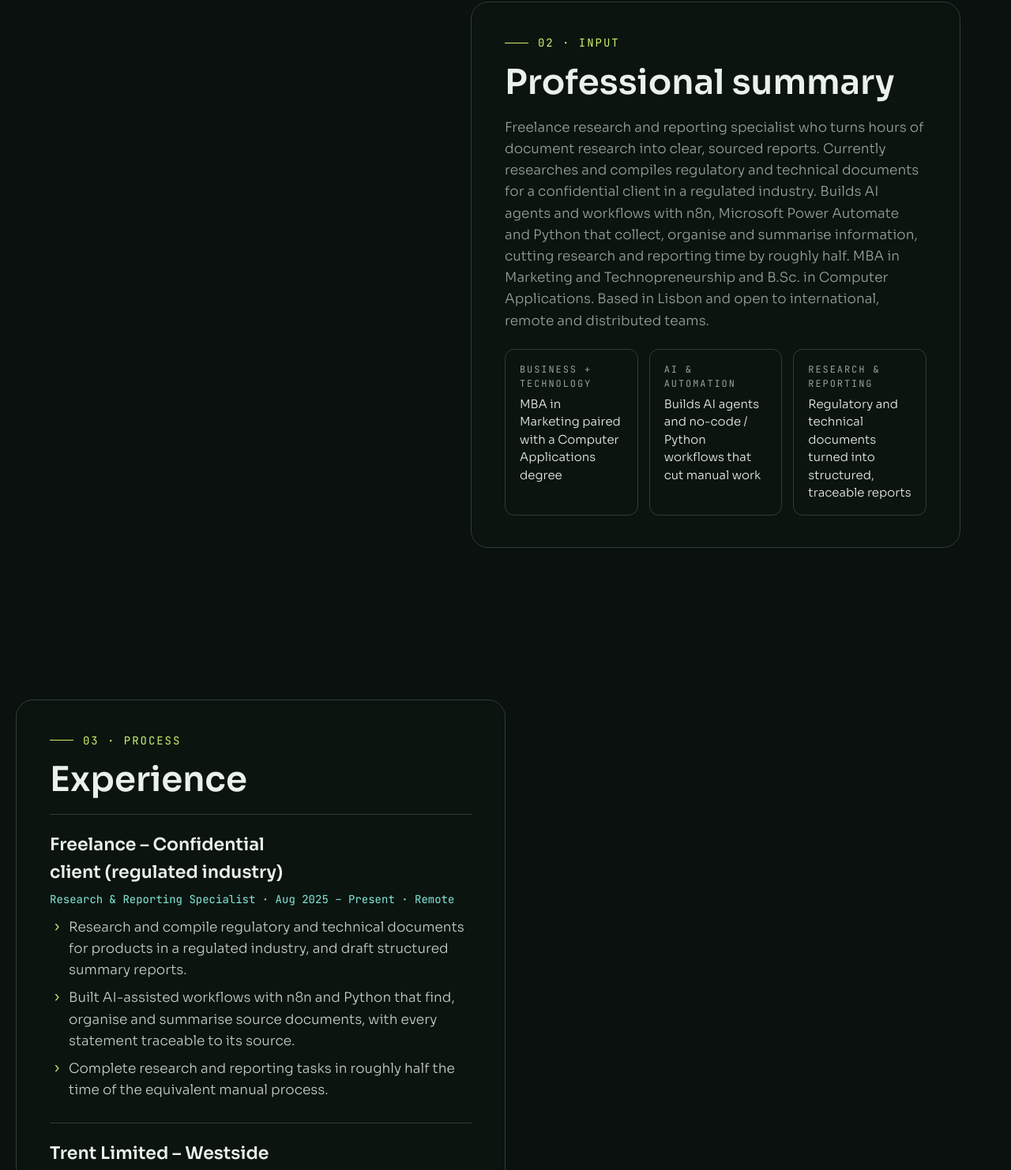
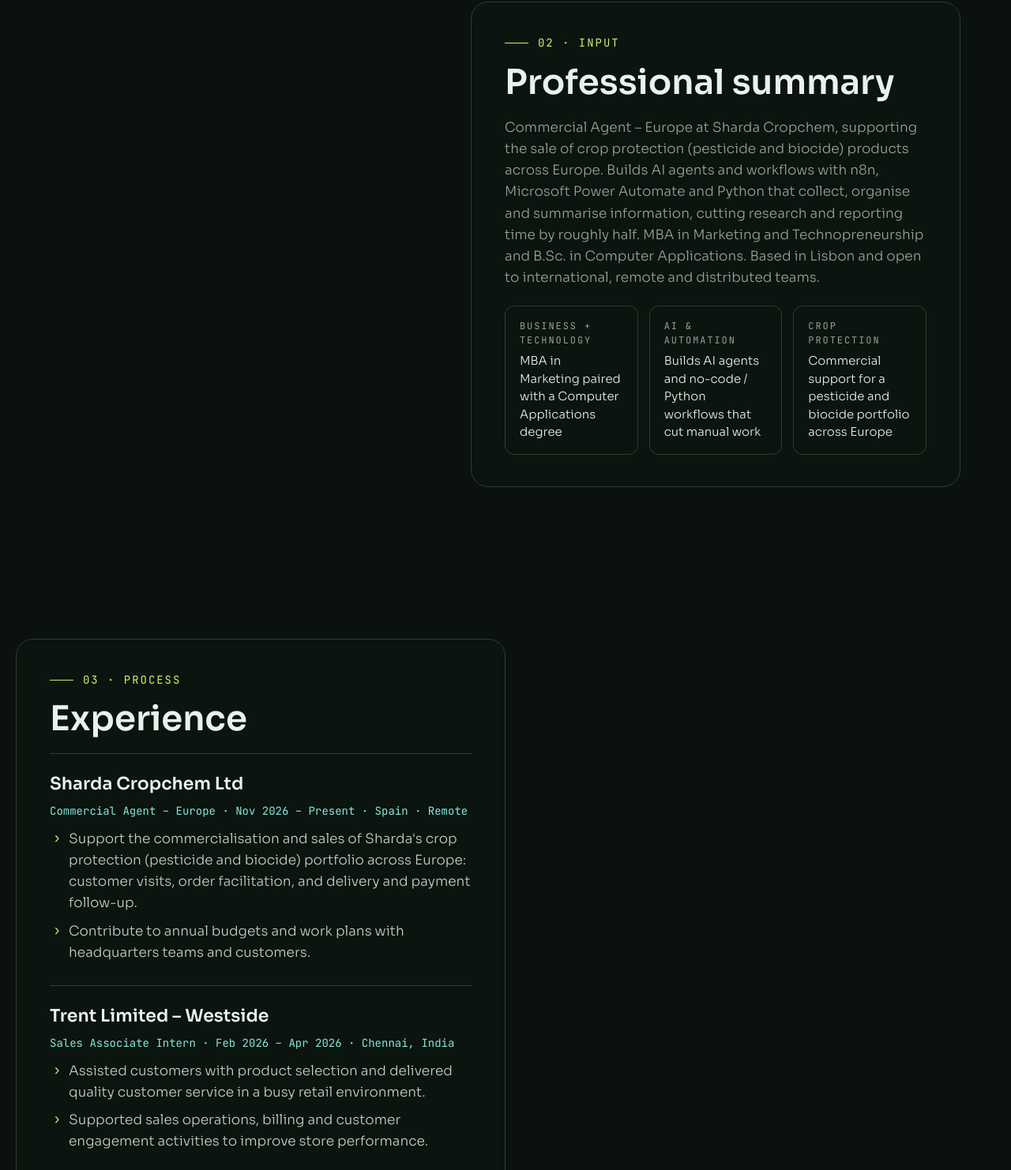
Before and after one commit to pulagam-g/pulagam-g.github.io, a plain HTML site: page index.html in a window 1280 px wide. Shown: the part 965-2447 px from the top of the page at 79% size. Drawn offline with Linux system fonts and the light colour scheme; animation ran at ten frames a second.

Commit message:
Update index.html for new role as Commercial Agent
Updated the title and meta description to reflect the new role as a Commercial Agent for crop protection products. Revised professional summary and experience details to align with the new position.

```diff
--- a/index.html
+++ b/index.html
@@ -1,7 +1,7 @@
 <!doctype html>
 <html lang="en"><head><meta charset="utf-8"><meta name="viewport" content="width=device-width, initial-scale=1, viewport-fit=cover">
-<title>Geethanjali Pulagam – Research &amp; Reporting Specialist | AI Workflow Automation</title>
-<meta name="description" content="Geethanjali Pulagam – research and reporting specialist building AI workflows with n8n, Microsoft Power Automate and Python that turn regulatory and technical documents into clear, sourced reports.">
+<title>Geethanjali Pulagam – Commercial Agent, Crop Protection | AI Workflow Automation</title>
+<meta name="description" content="Geethanjali Pulagam – Commercial Agent for crop protection products in Europe at Sharda Cropchem, building AI workflows with n8n, Microsoft Power Automate and Python. MBA in Marketing and Technopreneurship.">
 <link rel="preconnect" href="https://fonts.googleapis.com">
 <link rel="stylesheet" href="https://fonts.googleapis.com/css2?family=Sora:wght@300;400;600;700&family=JetBrains+Mono:wght@400;500;700&display=swap">
 <style>
@@ -143,7 +143,7 @@ strong{color:var(--fg);font-weight:600}
     <div class="inner"><div class="card">
       <div class="eyebrow">01 · Trigger</div>
       <h1>Geethanjali <span>Pulagam</span></h1>
-      <div class="role">Research &amp; Reporting Specialist · AI Workflow Automation (n8n, Power Automate, Python) · Regulatory Documents · MBA</div>
+      <div class="role">Commercial Agent – Europe, Crop Protection · AI Workflow Automation (n8n, Power Automate, Python) · MBA</div>
       <p class="lead">Lisbon, Portugal · Nationality: Indian</p>
       <div class="actions">
         <a class="btn primary" href="#input">▶ Run the workflow</a>
@@ -158,11 +158,11 @@ strong{color:var(--fg);font-weight:600}
     <div class="inner"><div class="card">
       <div class="eyebrow">02 · Input</div>
       <h2>Professional summary</h2>
-      <p class="muted">Freelance research and reporting specialist who turns hours of document research into clear, sourced reports. Currently researches and compiles regulatory and technical documents for a confidential client in a regulated industry. Builds AI agents and workflows with n8n, Microsoft Power Automate and Python that collect, organise and summarise information, cutting research and reporting time by roughly half. MBA in Marketing and Technopreneurship and B.Sc. in Computer Applications. Based in Lisbon and open to international, remote and distributed teams.</p>
+      <p class="muted">Commercial Agent – Europe at Sharda Cropchem, supporting the sale of crop protection (pesticide and biocide) products across Europe. Builds AI agents and workflows with n8n, Microsoft Power Automate and Python that collect, organise and summarise information, cutting research and reporting time by roughly half. MBA in Marketing and Technopreneurship and B.Sc. in Computer Applications. Based in Lisbon and open to international, remote and distributed teams.</p>
       <div class="tiles three">
         <div class="tile"><small>Business + Technology</small>MBA in Marketing paired with a Computer Applications degree</div>
         <div class="tile"><small>AI &amp; Automation</small>Builds AI agents and no-code / Python workflows that cut manual work</div>
-        <div class="tile"><small>Research &amp; Reporting</small>Regulatory and technical documents turned into structured, traceable reports</div>
+        <div class="tile"><small>Crop Protection</small>Commercial support for a pesticide and biocide portfolio across Europe</div>
       </div>
     </div></div>
   </section>
@@ -173,12 +173,11 @@ strong{color:var(--fg);font-weight:600}
       <div class="eyebrow">03 · Process</div>
       <h2>Experience</h2>
       <div class="entry">
-        <h3>Freelance – Confidential client (regulated industry)</h3>
-        <div class="meta">Research &amp; Reporting Specialist · Aug 2025 – Present · Remote</div>
+        <h3>Sharda Cropchem Ltd</h3>
+        <div class="meta">Commercial Agent – Europe · Nov 2026 – Present · Spain · Remote</div>
         <ul class="list">
-          <li>Research and compile regulatory and technical documents for products in a regulated industry, and draft structured summary reports.</li>
-          <li>Built AI-assisted workflows with n8n and Python that find, organise and summarise source documents, with every statement traceable to its source.</li>
-          <li>Complete research and reporting tasks in roughly half the time of the equivalent manual process.</li>
+          <li>Support the commercialisation and sales of Sharda's crop protection (pesticide and biocide) portfolio across Europe: customer visits, order facilitation, and delivery and payment follow-up.</li>
+          <li>Contribute to annual budgets and work plans with headquarters teams and customers.</li>
         </ul>
       </div>
       <div class="entry">
```
